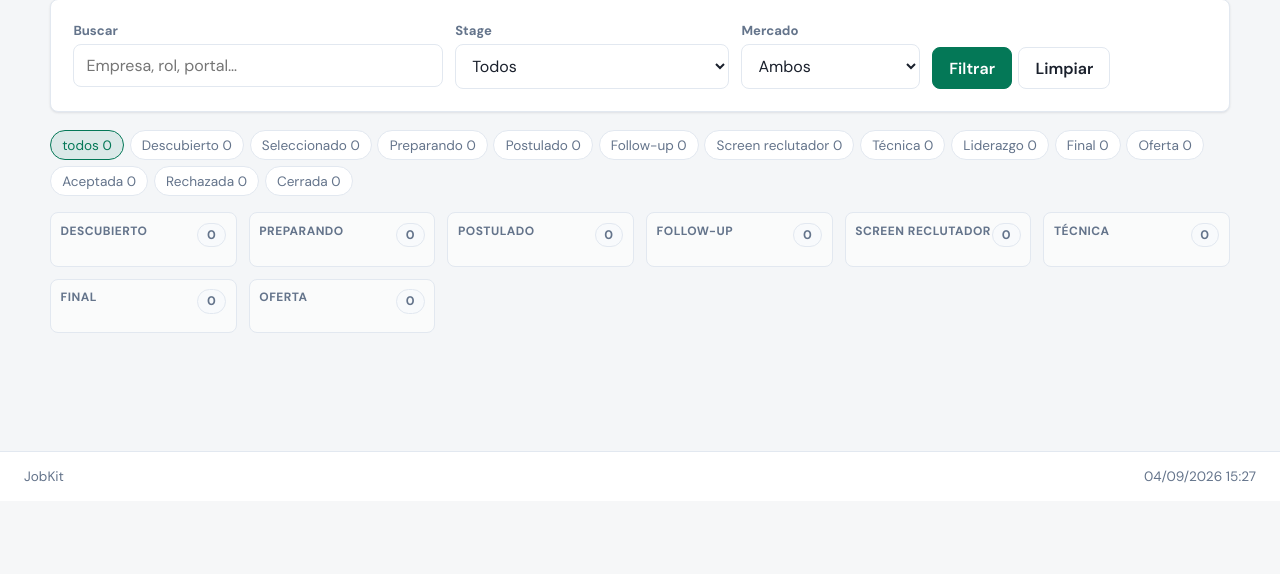
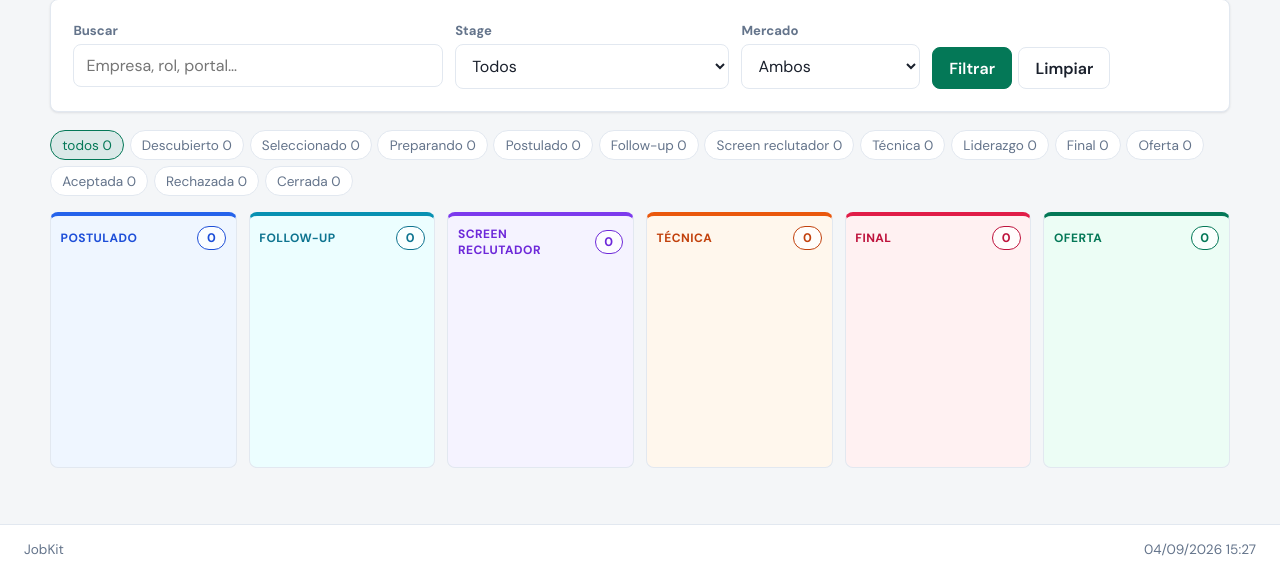
Before and after one commit to jpromanonet/job_search_kit, a PHP site: page /job_search_kit/jobkit/index.php?tab=tracker&view=kanban in a window 1280 px wide. Shown: the part 299-873 px from the top of the page. Before the commit the page ends 782 px from the top, so only its background shows below. Run offline with PHP 8.4, Linux system fonts and the light colour scheme.

Commit message:
New features add

```diff
--- a/assets/css/app.css
+++ b/assets/css/app.css
@@ -673,24 +673,73 @@ code {
 
 .kanban-board {
   display: grid;
-  grid-template-columns: repeat(auto-fit, minmax(170px, 1fr));
+  grid-template-columns: repeat(6, minmax(180px, 1fr));
   gap: 0.75rem;
+  overflow-x: auto;
+  padding-bottom: 0.5rem;
+  align-items: stretch;
 }
 .kanban-col {
-  background: rgba(255,255,255,0.55);
+  min-width: 0;
+  min-height: 16rem;
   border: 1px solid var(--line);
   border-radius: var(--radius);
   padding: 0.6rem;
+  background: #f8fafc;
+  border-top-width: 4px;
+  border-top-style: solid;
+}
+.kanban-col.is-drop-target {
+  outline: 2px dashed currentColor;
+  outline-offset: -3px;
+  filter: brightness(0.98);
+}
+.kanban-col[data-stage="applied"] {
+  background: #eff6ff;
+  border-top-color: #2563eb;
+  color: #1d4ed8;
+}
+.kanban-col[data-stage="follow_up"] {
+  background: #ecfeff;
+  border-top-color: #0891b2;
+  color: #0e7490;
+}
+.kanban-col[data-stage="recruiter_screen"] {
+  background: #f5f3ff;
+  border-top-color: #7c3aed;
+  color: #6d28d9;
+}
+.kanban-col[data-stage="technical"] {
+  background: #fff7ed;
+  border-top-color: #ea580c;
+  color: #c2410c;
+}
+.kanban-col[data-stage="final"] {
+  background: #fff1f2;
+  border-top-color: #e11d48;
+  color: #be123c;
+}
+.kanban-col[data-stage="offer"] {
+  background: #ecfdf5;
+  border-top-color: #047857;
+  color: #047857;
 }
 .kanban-col__head {
   display: flex;
   justify-content: space-between;
-  color: var(--muted);
+  align-items: center;
+  gap: 0.4rem;
+  color: inherit;
   font-size: 0.75rem;
   font-weight: 700;
   text-transform: uppercase;
   letter-spacing: 0.04em;
   margin-bottom: 0.55rem;
+}
+.kanban-col .badge {
+  background: rgba(255,255,255,0.75);
+  color: inherit;
+  border-color: currentColor;
 }
 .kanban-card {
   display: block;
--- a/includes/tabs/tracker.php
+++ b/includes/tabs/tracker.php
@@ -289,61 +289,73 @@ $todayNum = focus_day_from_progress(load_plan_days());
 <?php if ($view === 'kanban'): ?>
   <div class="kanban-board">
     <?php
-    $kanbanStages = ['discovered','preparing','applied','follow_up','recruiter_screen','technical','final','offer'];
+    $kanbanStages = ['applied','follow_up','recruiter_screen','technical','final','offer'];
     $byStage = [];
     foreach ($apps as $app) {
-        $byStage[$app['stage'] ?? 'discovered'][] = $app;
+        $stage = (string) ($app['stage'] ?? 'applied');
+        if ($stage === 'discovered' || $stage === 'selected' || $stage === 'preparing') {
+            $stage = 'applied';
+        }
+        $byStage[$stage][] = $app;
     }
     foreach ($kanbanStages as $st):
         $col = $byStage[$st] ?? [];
     ?>
-      <div class="kanban-col">
-        <div class="kanban-col__head"><?= e(stage_label($st)) ?> <span class="badge"><?= count($col) ?></span></div>
+      <div class="kanban-col" data-stage="<?= e($st) ?>">
+        <div class="kanban-col__head">
+          <span><?= e(stage_label($st)) ?></span>
+          <span class="badge kanban-count"><?= count($col) ?></span>
+        </div>
         <?php foreach ($col as $app): ?>
-          <a class="kanban-card" id="app-<?= e((string) $app['id']) ?>" href="<?= e(url('/index.php?tab=tracker&edit=' . $app['id'])) ?>#app-form">
+          <article class="kanban-card" draggable="true" data-id="<?= e((string) $app['id']) ?>" id="app-<?= e((string) $app['id']) ?>">
             <strong><?= e($app['company']) ?></strong>
-            <div class="muted"><?= e($app['role_title']) ?></div>
-            <div class="muted"><?= e(strtoupper((string) $app['market'])) ?> · <?= e($app['platform'] ?? '—') ?></div>
-          </a>
+            <div class="kanban-card__role"><?= e($app['role_title']) ?></div>
+            <div class="muted kanban-card__meta">
+              <?= e(strtoupper((string) $app['market'])) ?>
+              <?php if (!empty($app['application_date'])): ?>
+                · <?= e(format_display_date((string) $app['application_date'])) ?>
+              <?php endif; ?>
+            </div>
+            <a class="kanban-card__edit" draggable="false" href="<?= e(url('/index.php?tab=tracker&edit=' . $app['id'])) ?>#app-form">Editar</a>
+          </article>
         <?php endforeach; ?>
       </div>
     <?php endforeach; ?>
   </div>
 <?php else: ?>
-  <section class="panel">
-    <div style="overflow:auto">
-      <table class="data-table">
+  <section class="panel tracker-table-panel">
+    <div class="table-wrap">
+      <table class="data-table tracker-table">
         <thead>
           <tr>
-            <th>ID</th><th>Empresa</th><th>Rol</th><th>Mkt</th><th>Fuente</th>
+            <th>ID</th><th>Empresa</th><th>Rol</th><th>Mkt</th>
             <th>Fit</th><th>Stage</th><th>Fecha</th><th>Follow-up</th><th></th>
           </tr>
         </thead>
         <tbody>
           <?php if (!$apps): ?>
-            <tr><td colspan="10" class="muted">Todavía no hay postulaciones. Tocá <strong>+ Nueva postulación</strong>.</td></tr>
+            <tr><td colspan="9" class="muted">Todavía no hay postulaciones. Tocá <strong>+ Nueva postulación</strong>.</td></tr>
           <?php endif; ?>
           <?php foreach ($apps as $app): ?>
             <tr id="app-<?= e((string) $app['id']) ?>">
-              <td>#<?= e((string) $app['id']) ?></td>
-              <td>
+              <td class="cell-id">#<?= e((string) $app['id']) ?></td>
+              <td class="cell-company">
                 <strong><?= e($app['company']) ?></strong>
                 <?php if (!empty($app['canonical_url'])): ?>
-                  <a href="<?= e($app['canonical_url']) ?>" target="_blank" rel="noopener">↗</a>
+                  <a href="<?= e($app['canonical_url']) ?>" target="_blank" rel="noopener" title="Abrir oferta">↗</a>
                 <?php endif; ?>
               </td>
-              <td><?= e($app['role_title']) ?></td>
+              <td class="cell-role"><?= e($app['role_title']) ?></td>
               <td><?= e(strtoupper((string) $app['market'])) ?></td>
-              <td><?= e($app['platform'] ?? '') ?></td>
               <td><?= $app['fit_score'] !== null && $app['fit_score'] !== '' ? e((string) $app['fit_score']) . '%' : '—' ?></td>
-              <td><span class="badge"><?= e(stage_label($app['stage'] ?? '')) ?></span></td>
-              <td><?= e($app['application_date'] ?? '') ?></td>
-              <td><?= e($app['follow_up_date'] ?? '') ?></td>
-              <td>
+              <td><span class="badge <?= e(stage_badge_class((string) ($app['stage'] ?? ''))) ?>"><?= e(stage_label($app['stage'] ?? '')) ?></span></td>
+              <td class="cell-date"><?= e(format_display_date($app['application_date'] ?? null)) ?></td>
+              <td class="cell-date"><?= e(format_display_date($app['follow_up_date'] ?? null)) ?></td>
+              <td class="cell-actions">
                 <div class="actions">
-                  <a class="link-edit" href="<?= e(url('/index.php?tab=tracker&edit=' . $app['id'])) ?>#app-form">Editar</a>
+                  <a class="btn btn-sm" href="<?= e(url('/index.php?tab=tracker&edit=' . $app['id'])) ?>#app-form">Editar</a>
                   <?php if (in_array($app['stage'] ?? '', ['offer','accepted'], true)): ?>
-                    <a class="link-edit" href="<?= e(url('/index.php?tab=comparador')) ?>#offer-<?= e((string) $app['id']) ?>">Comparar</a>
+                    <a class="btn btn-sm" href="<?= e(url('/index.php?tab=comparador')) ?>#offer-<?= e((string) $app['id']) ?>">Comparar</a>
                   <?php endif; ?>
                   <form method="post" action="<?= e(url('/actions/delete_application.php')) ?>" onsubmit="return confirm('¿Eliminar #<?= e((string) $app['id']) ?>?');">
                     <input type="hidden" name="id" value="<?= e((string) $app['id']) ?>">
```
Also changed, not shown: other parts of assets/css/app.css (+60 -1 lines), actions/update_application_stage.php (added, +55 -0 lines), assets/js/app.js (+83 -0 lines), includes/helpers.php (+23 -7 lines).
